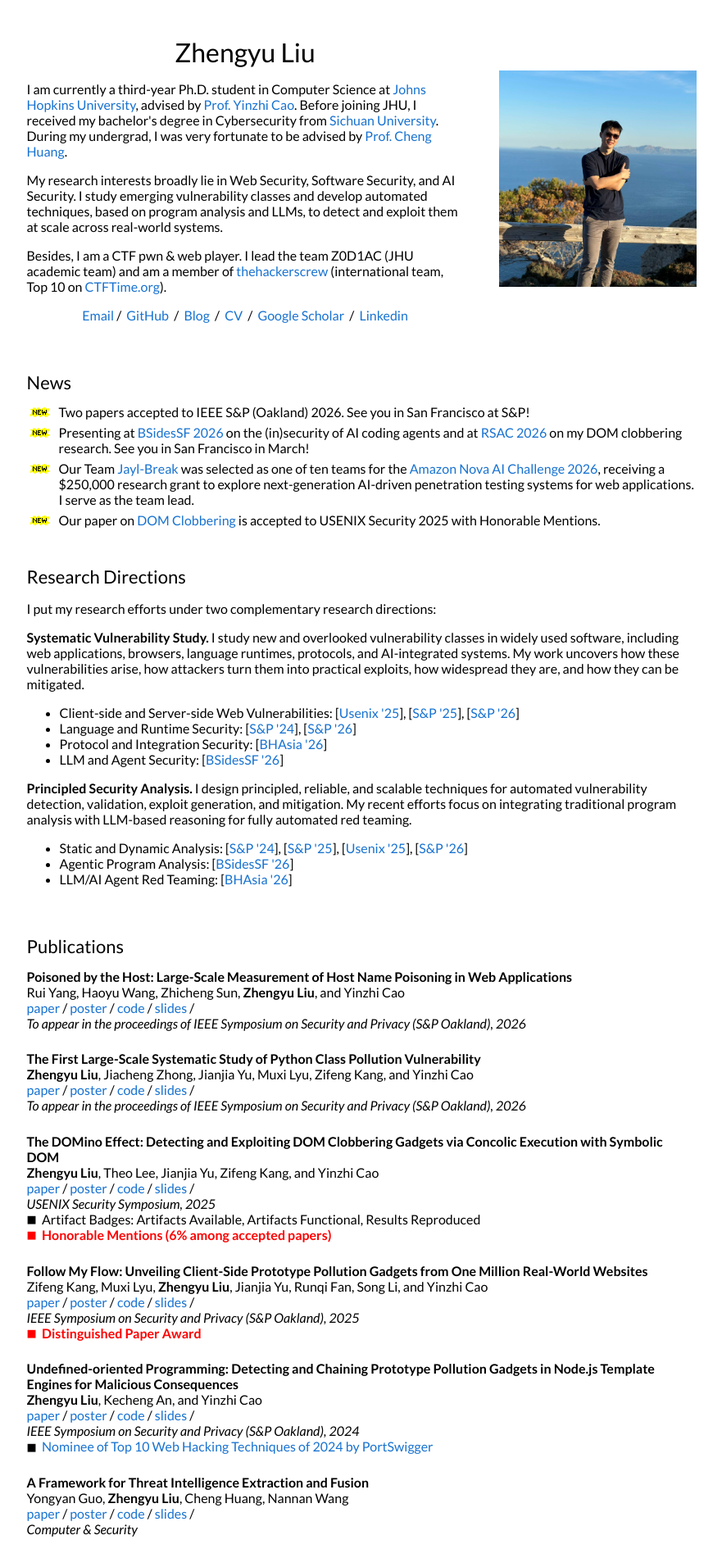
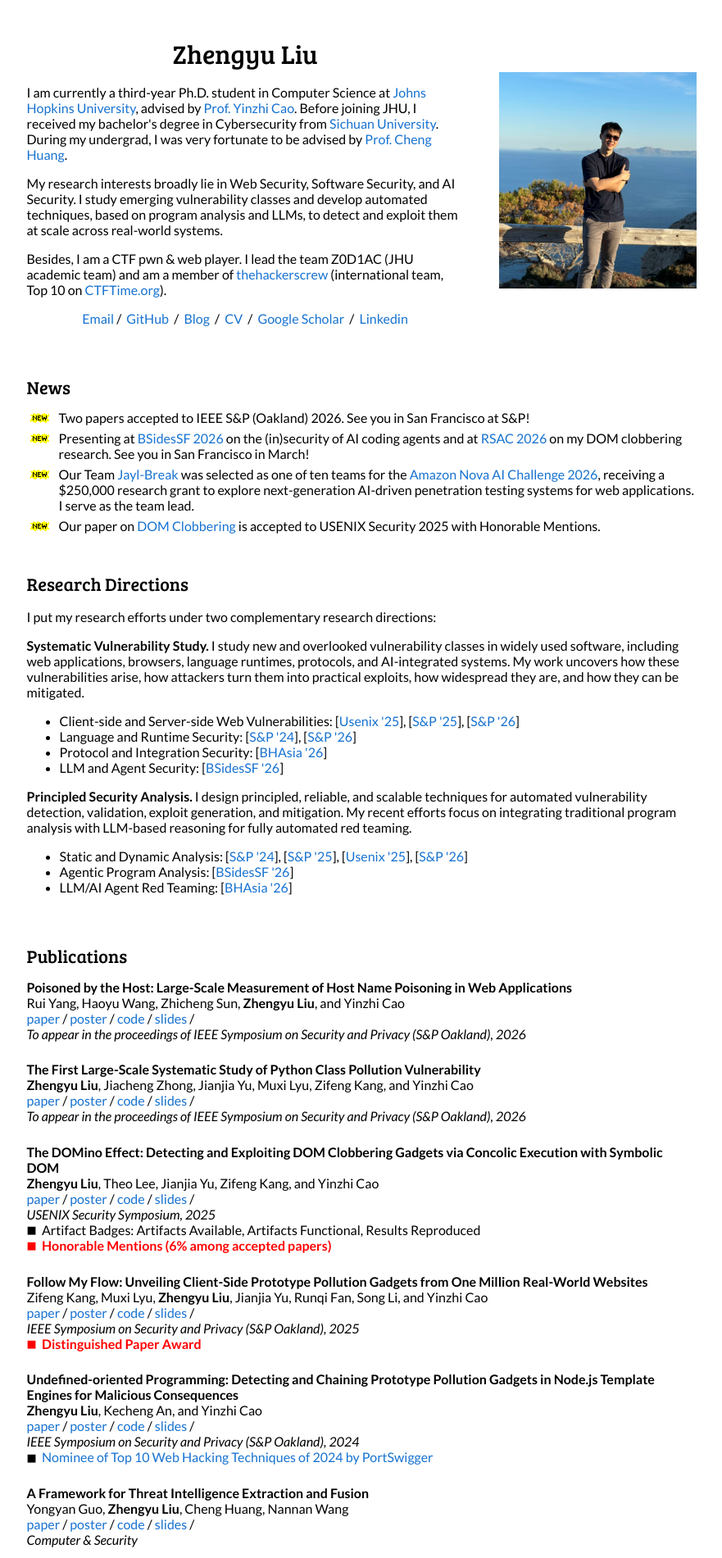
Before and after one commit to jackfromeast/jackfromeast.github.io, a Jekyll site: the page built from _posts/2026-04-12-Hola.md, in a window 1280 px wide. Shown: the top 1901 px of the page at 82% size, without its empty margins (199-1080 px from the left). Built offline with Jekyll 4.4.1, drawn with Linux system fonts in a browser that asks for light colours.

Commit message:
style: update header typography to Bree Serif

```diff
--- a/_layouts/default.html
+++ b/_layouts/default.html
@@ -22,6 +22,7 @@
   <link rel="stylesheet" type="text/css" href="{{ site.baseurl }}/style.css" />
   <link rel="canonical" href="{{ page.url | replace:'index.html','' | prepend: site.baseurl | prepend: site.url }}">
   <link href="https://fonts.googleapis.com/css?family=Lato:400,700,400italic,700italic" rel="stylesheet" type="text/css">
+  <link href="https://fonts.googleapis.com/css2?family=Bree+Serif&display=swap" rel="stylesheet" type="text/css">
 
   <style>
     a, p, h3, td, tr, strong {
--- a/style.scss
+++ b/style.scss
@@ -31,19 +31,16 @@ p,
 a {
   font-family: 'Lato', Verdana, Helvetica, sans-serif;
   font-size: 14px;
-  font-display: auto;
 }
 
 strong {
   font-family: 'Lato', Verdana, Helvetica, sans-serif;
   font-size: 14px;
-  font-display: auto;
 }
 
 h2 {
-  font-family: 'Lato', Verdana, Helvetica, sans-serif;
+  font-family: 'Bree Serif', serif;
   font-size: 22px;
-  font-display: auto;
   font-weight: normal;
   padding: 0px;
   margin: 0px;
@@ -54,24 +51,21 @@ h3 {
   font-family: 'Lato', Verdana, Helvetica, sans-serif;
   font-size: 14px;
   font-weight: 700;
-  font-display: auto;
   padding: 0px;
   margin: 0px;
   display:inline;
 }
 
 h1 {
-  font-family: 'Lato', Verdana, Helvetica, sans-serif;
+  font-family: 'Bree Serif', serif;
   font-size: 32px;
   font-weight: normal;
-  font-display: auto;
   text-align: center;
   padding: 0px;
   margin-block-start: 14px;
   margin-block-end: 14px;
   margin-left: 0px;
   margin-right: 0px;
-
 }
 
 .one {
```
